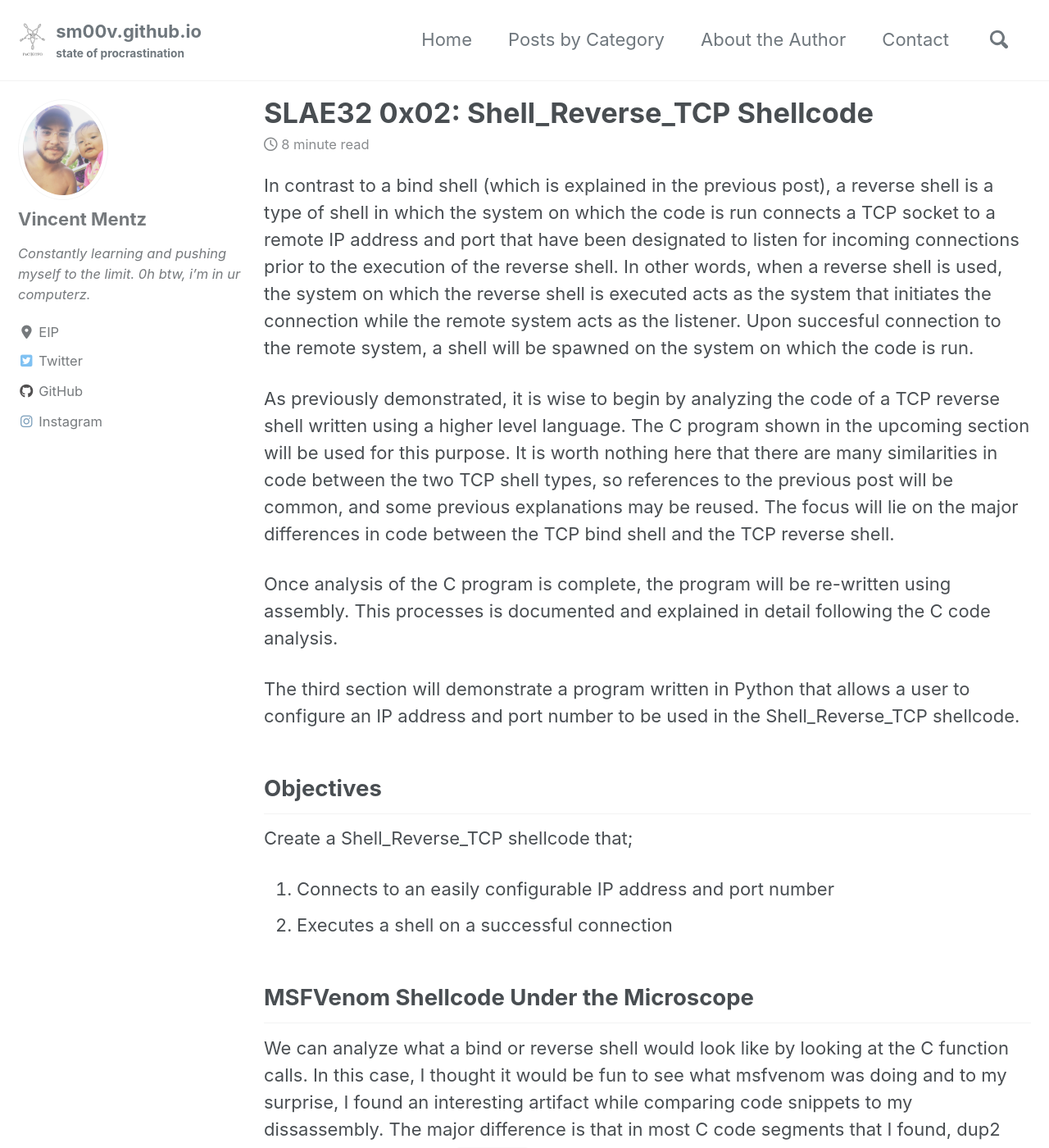
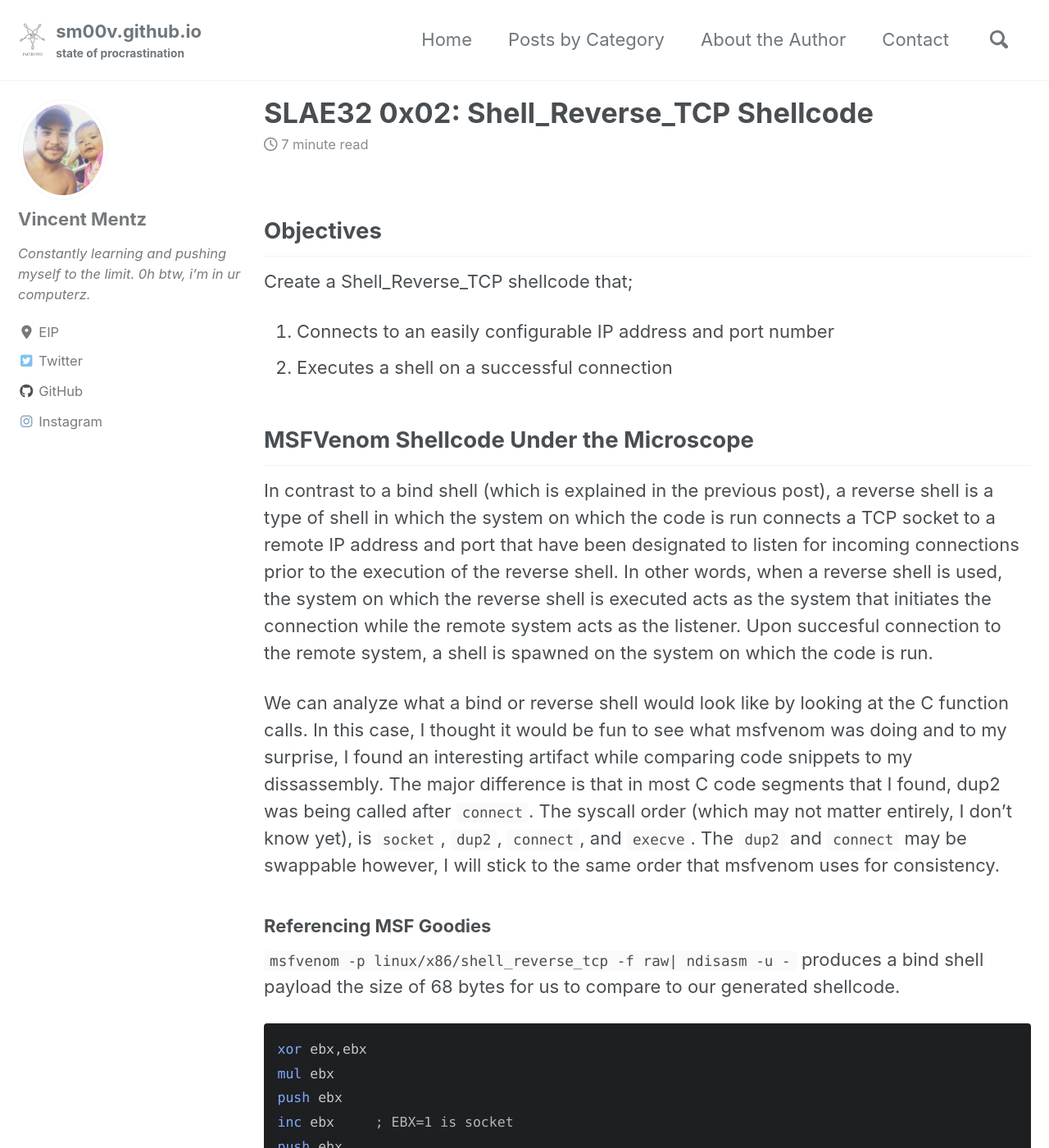
Before and after one commit to Minfanger101/sm00v.github.io, a Jekyll site: the page built from _posts/2019-10-25-assignment_2.md, in a window 1280 px wide and 1400 px high. Shown: the whole window at 82% size. Built offline with Jekyll 4.4.1, drawn with Linux system fonts in a browser that asks for light colours; cached includes are drawn as plain includes; nearby versions of some CDN libraries.

Commit message:
blog update

```diff
--- a/_posts/2019-10-25-assignment_2.md
+++ b/_posts/2019-10-25-assignment_2.md
@@ -6,20 +6,14 @@ tags: [assembly, c, python, exploit development, reverse shell, linux, SLAE32]
 header:
     teaser: "/assets/images/slae/rev_shell.jpg"
 ---
-In contrast to a bind shell (which is explained in the previous post), a reverse shell is a type of shell in which the system on which the code is run connects a TCP socket to a remote IP address and port that have been designated to listen for incoming connections prior to the execution of the reverse shell. In other words, when a reverse shell is used, the system on which the reverse shell is executed acts as the system that initiates the connection while the remote system acts as the listener. Upon succesful connection to the remote system, a shell will be spawned on the system on which the code is run.
-
-As previously demonstrated, it is wise to begin by analyzing the code of a TCP reverse shell written using a higher level language. The C program shown in the upcoming section will be used for this purpose. It is worth nothing here that there are many similarities in code between the two TCP shell types, so references to the previous post will be common, and some previous explanations may be reused. The focus will lie on the major differences in code between the TCP bind shell and the TCP reverse shell.
-
-Once analysis of the C program is complete, the program will be re-written using assembly. This processes is documented and explained in detail following the C code analysis.
-
-The third section will demonstrate a program written in Python that allows a user to configure an IP address and port number to be used in the Shell_Reverse_TCP shellcode.
-
 ## Objectives
 Create a Shell_Reverse_TCP shellcode that;
 1. Connects to an easily configurable IP address and port number
 2. Executes a shell on a successful connection
 
 ## MSFVenom Shellcode Under the Microscope
+In contrast to a bind shell (which is explained in the previous post), a reverse shell is a type of shell in which the system on which the code is run connects a TCP socket to a remote IP address and port that have been designated to listen for incoming connections prior to the execution of the reverse shell. In other words, when a reverse shell is used, the system on which the reverse shell is executed acts as the system that initiates the connection while the remote system acts as the listener. Upon succesful connection to the remote system, a shell is spawned on the system on which the code is run.
+
 We can analyze what a bind or reverse shell would look like by looking at the C function calls. In this case, I thought it would be fun to see what
 msfvenom was doing and to my surprise, I found an interesting artifact while comparing code snippets to my dissassembly. The major difference is that
 in most C code segments that I found, dup2 was being called after `connect`. The syscall order (which may not matter entirely, I don't know yet),
```
